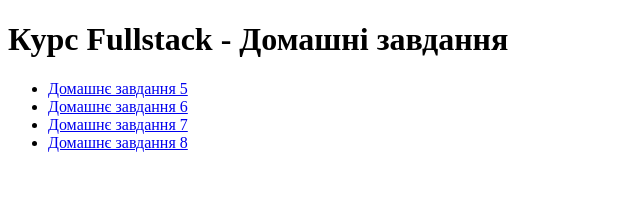
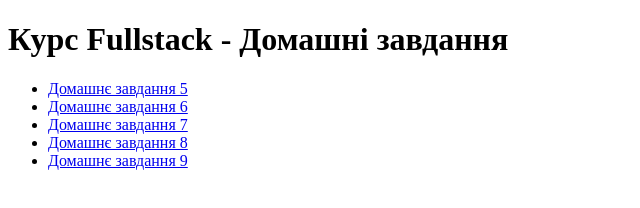
Before and after one commit to DreamMakerTV/Fullstack, a plain HTML site: page index.html in a window 1280 px wide. Shown: the whole page, without its empty margins (0-640 px from the left). Drawn offline with Linux system fonts and the light colour scheme.

Commit message:
prepare hw9

```diff
--- a/index.html
+++ b/index.html
@@ -12,6 +12,7 @@
       <li><a href="./HW_6/index.html">Домашнє завдання 6</a></li>
       <li><a href="./HW_7/index.html">Домашнє завдання 7</a></li>
       <li><a href="./HW_8/index.html">Домашнє завдання 8</a></li>
+      <li><a href="./HW_9/index.html">Домашнє завдання 9</a></li>
     </ul>
   </body>
 </html>
```
Also changed, not shown: HW_9/index.html (added), HW_9/styles.css (added).
